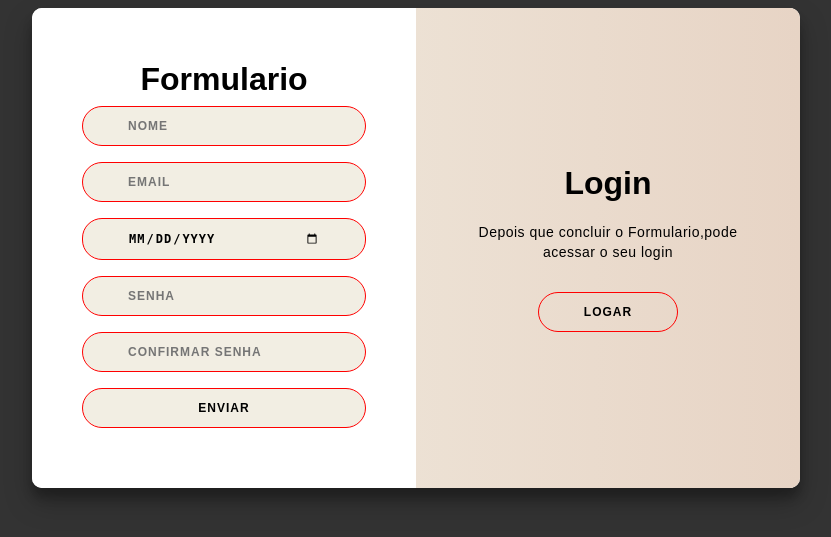
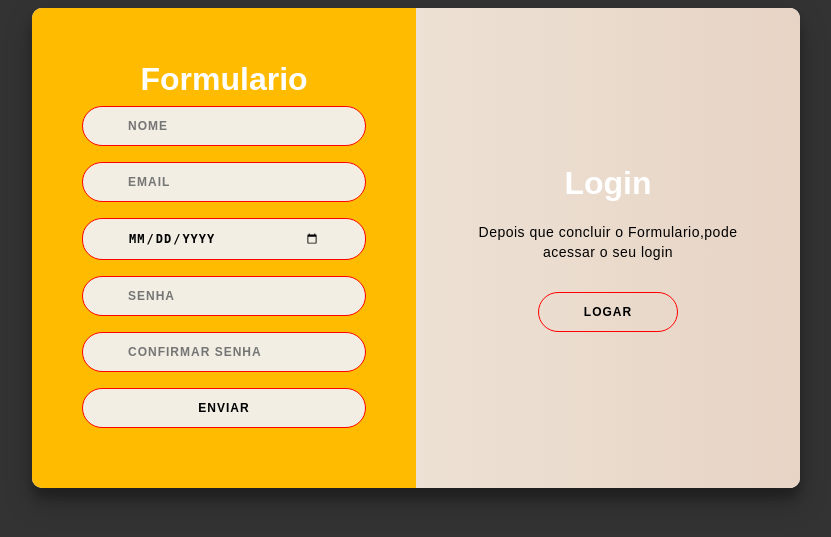
Before and after one commit to adryanzx/Loja-Bicicleta, a PHP site: page / in a window 1280 px wide. Shown: the top 537 px of the page, without its empty margins (224-1055 px from the left). Run offline with PHP 8.4, Linux system fonts and the light colour scheme.

Commit message:
atualizado login

```diff
--- a/css/login/login.css
+++ b/css/login/login.css
@@ -18,6 +18,7 @@ body {
 h1 {
 	font-weight: bold;
 	margin: 0;
+    color: #fff;
 }
 
 h2 {
@@ -71,7 +72,7 @@ button.ghost {
 }
 
 form {
-	background-color: #FFFFFF;
+	background-color: #FFBB00;
 	display: flex;
 	align-items: center;
 	justify-content: center;
```
